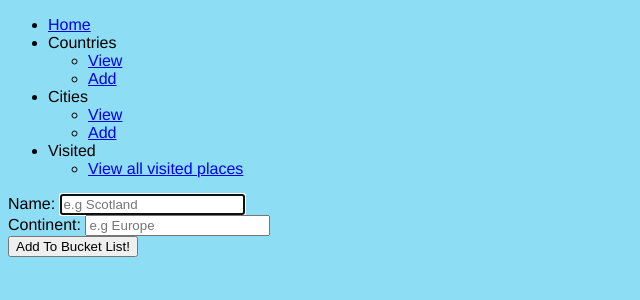
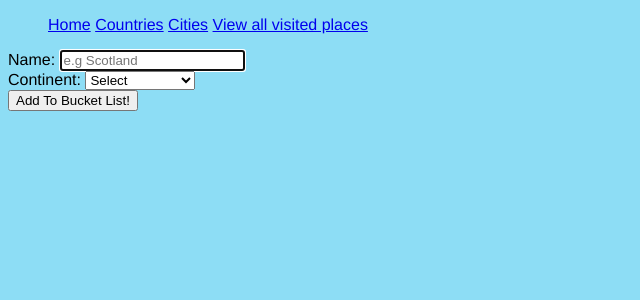
Before and after one commit to ruthironside/travel_bucket_list_project, a Flask app: page /countries/new in a window 1280 px wide. Shown: the top 300 px of the page, without its empty margins (0-640 px from the left). Run offline with Flask 2, Linux system fonts and the light colour scheme; data that the repository does not hold is empty; some libraries are stand-ins or nearby versions.

Commit message:
fixed some user functionality

```diff
--- a/controllers/countries_controller.py
+++ b/controllers/countries_controller.py
@@ -15,9 +15,10 @@ def countries():
     return render_template("countries/index.html", countries=countries)
 
 # NEW '/countries/new'
-@countries_blueprint.route("/countries/new")
+@countries_blueprint.route("/countries/new", methods=['GET'])
 def new_country():
-    return render_template("countries/new.html")
+    countries = country_repository.select_all()
+    return render_template("countries/new.html", countries=countries)
 
 
 # CREATE
@@ -35,13 +36,13 @@ def create_country():
 def show_country(id):
     cities = city_repository.cities(id)
     country = country_repository.select(id)
-    return render_template('countries/show.html', country=country, cities=cities)
+    return render_template('countries/show.html', country = country, cities=cities)
 
 # EDIT
 @countries_blueprint.route("/countries/<id>/edit", methods=['GET'])
 def edit_country(id):
     country = country_repository.select(id)
-    return render_template('countries/edit.html', country=country)
+    return render_template('countries/edit.html', country = country)
 
 # UPDATE
 @countries_blueprint.route("/countries/<id>", methods=['POST'])
--- a/templates/base.html
+++ b/templates/base.html
@@ -12,28 +12,10 @@
     <header>
         <nav>
             <ul class="menu">
-                <li><a href="/">Home</a></li>
-                <li>
-                    Countries
-                    <ul>
-                        <li><a href="/countries">View</a></li>
-                        <li><a href="/countries/new">Add</a></li>
-                    </ul>
-                </li>
-                <li>
-                    Cities
-                    <ul>
-                        <li><a href="/cities">View</a></li>
-                        <li><a href="/cities/new">Add</a></li>
-                    </ul>
-                </li>
-                <li>
-                    Visited
-                    <ul>
-                        <li><a href="/visited">View all visited places</a></li>
-                    </ul>
-                </li>
-
+                <a href="/">Home</a>
+                <a href="/countries">Countries</a>
+                <a href="/cities">Cities</a>
+                <a href="/visited">View all visited places</a>
             </ul>
         </nav>
     </header>
--- a/templates/cities/index.html
+++ b/templates/cities/index.html
@@ -16,6 +16,8 @@
     <br>
     <br>
 </section>
+{% endfor %}
 
-{% endfor %}
+
+<a href="/cities/new">Add</a>
 {% endblock %}
--- a/templates/countries/edit.html
+++ b/templates/countries/edit.html
@@ -15,7 +15,7 @@
       <option value="{{country.continent}}">{{country.continent}}</option>
       <option value="Africa">Africa</option>
       <option value="Asia">Asia</option>
-      <option value="Australia">Australia</option>
+      <option value="Oceania">Oceania</option>
       <option value="Europe">Europe</option>
       <option value="North America">North America</option>
       <option value="South America">South America</option>
--- a/templates/countries/index.html
+++ b/templates/countries/index.html
@@ -10,6 +10,9 @@
     <br>
     <br>
 </section>
+{% endfor %}
 
-{% endfor %}
+
+
+<li><a href="/countries/new">Add</a></li>
 {% endblock %}
--- a/templates/countries/new.html
+++ b/templates/countries/new.html
@@ -10,7 +10,15 @@
 
   <div>
     <label for="continent">Continent:</label>
-    <input type="text" id="continent" name="continent" placeholder="e.g Europe" required autofocus>
+    <select name="continent" id="continent">
+      <option value="Continent"disabled selected hidden>Select</option>
+      <option value="Africa">Africa</option>
+      <option value="Asia">Asia</option>
+      <option value="Oceania">Oceania</option>
+      <option value="Europe">Europe</option>
+      <option value="North America">North America</option>
+      <option value="South America">South America</option>
+    </select>
   </div>
 
   <button type="submit">Add To Bucket List!</button>
```
Also changed, not shown: templates/cities/edit.html (+1 -6 lines).
